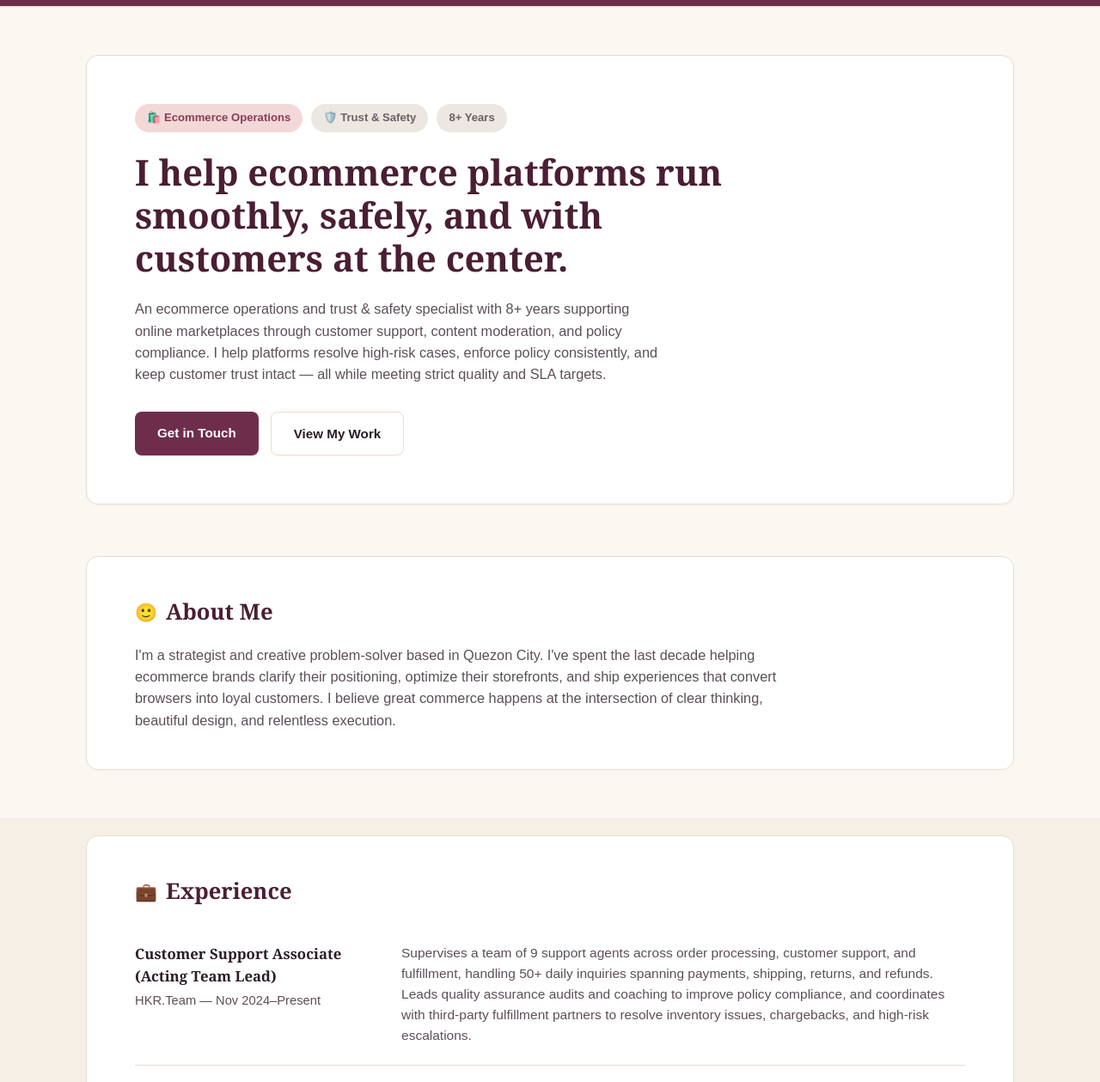
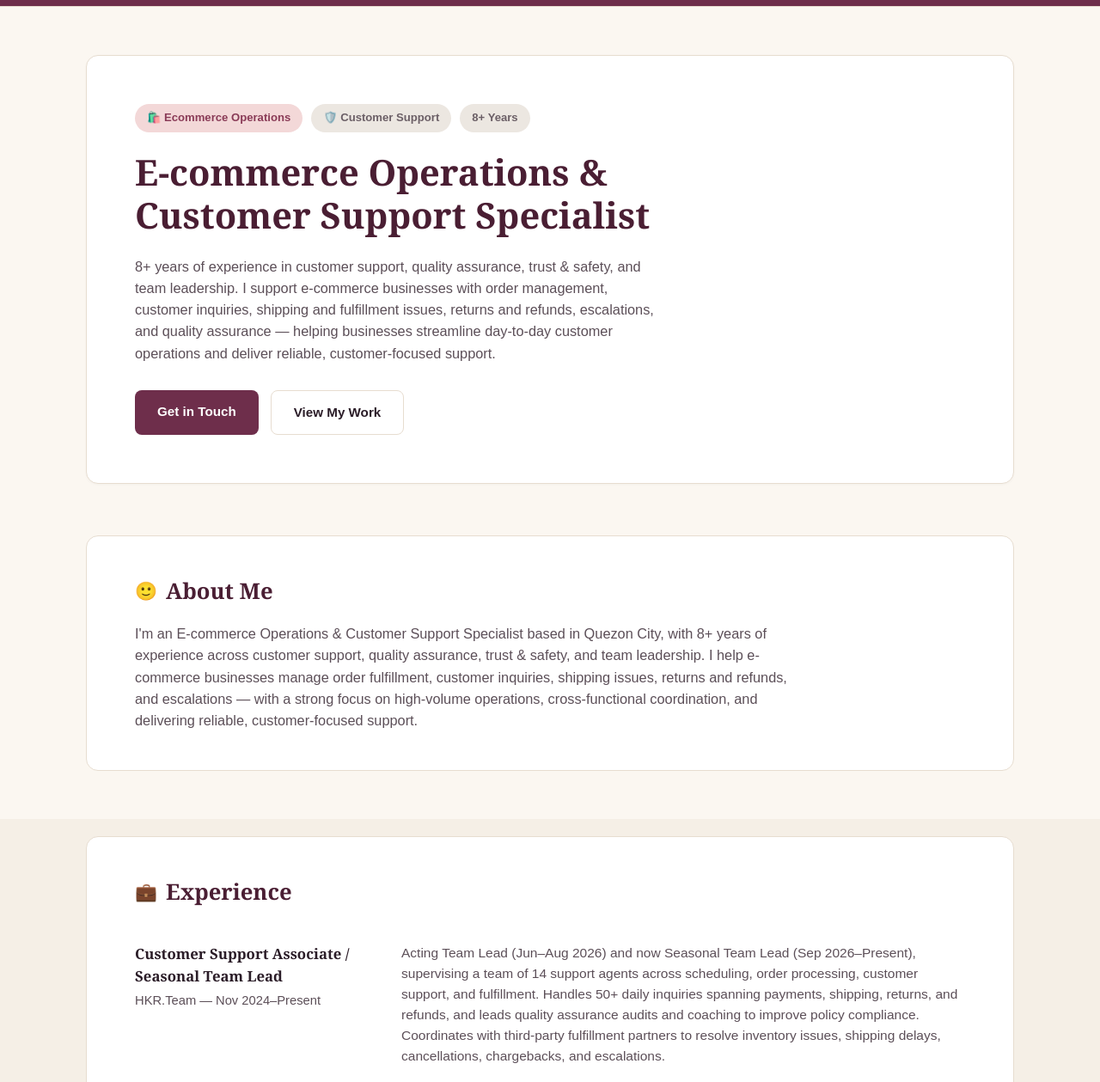
Before and after one commit to hello-rayn/rayn-portfolio, a plain HTML site: page index.html in a window 1280 px wide. Shown: the part 104-1363 px from the top of the page at 86% size. Drawn offline with Linux system fonts and the light colour scheme.

Commit message:
Add files via upload

```diff
--- a/index.html
+++ b/index.html
@@ -3,7 +3,7 @@
 <head>
 <meta charset="UTF-8">
 <meta name="viewport" content="width=device-width, initial-scale=1.0">
-<title>Raynichelle Domingo — Ecommerce Specialist</title>
+<title>Raynichelle Domingo — E-commerce Operations & Customer Support Specialist</title>
 <style>
   :root{
     --cream: #FBF7F1;
@@ -376,11 +376,11 @@
   <div class="hero-card">
     <div class="pill-row">
       <span class="pill pink">🛍️ Ecommerce Operations</span>
-      <span class="pill grey">🛡️ Trust & Safety</span>
+      <span class="pill grey">🛡️ Customer Support</span>
       <span class="pill grey">8+ Years</span>
     </div>
-    <h1>I help ecommerce platforms run smoothly, safely, and with customers at the center.</h1>
-    <p class="lede">An ecommerce operations and trust & safety specialist with 8+ years supporting online marketplaces through customer support, content moderation, and policy compliance. I help platforms resolve high-risk cases, enforce policy consistently, and keep customer trust intact — all while meeting strict quality and SLA targets.</p>
+    <h1>E-commerce Operations &amp; Customer Support Specialist</h1>
+    <p class="lede">8+ years of experience in customer support, quality assurance, trust &amp; safety, and team leadership. I support e-commerce businesses with order management, customer inquiries, shipping and fulfillment issues, returns and refunds, escalations, and quality assurance — helping businesses streamline day-to-day customer operations and deliver reliable, customer-focused support.</p>
     <div class="btn-row">
       <a href="#contact" class="btn btn-primary">Get in Touch</a>
       <a href="#work" class="btn btn-secondary">View My Work</a>
@@ -392,7 +392,7 @@
 <section class="panel" id="about">
   <div class="panel-card">
     <h2 class="section-title"><span class="icon">🙂</span> About Me</h2>
-    <p class="about-text">I'm a strategist and creative problem-solver based in Quezon City. I've spent the last decade helping ecommerce brands clarify their positioning, optimize their storefronts, and ship experiences that convert browsers into loyal customers. I believe great commerce happens at the intersection of clear thinking, beautiful design, and relentless execution.</p>
+    <p class="about-text">I'm an E-commerce Operations &amp; Customer Support Specialist based in Quezon City, with 8+ years of experience across customer support, quality assurance, trust &amp; safety, and team leadership. I help e-commerce businesses manage order fulfillment, customer inquiries, shipping issues, returns and refunds, and escalations — with a strong focus on high-volume operations, cross-functional coordination, and delivering reliable, customer-focused support.</p>
   </div>
 </section>
 
@@ -403,10 +403,10 @@
 
     <div class="exp-row">
       <div>
-        <div class="exp-role">Customer Support Associate (Acting Team Lead)</div>
+        <div class="exp-role">Customer Support Associate / Seasonal Team Lead</div>
         <div class="exp-org">HKR.Team — Nov 2024–Present</div>
       </div>
-      <div class="exp-desc">Supervises a team of 9 support agents across order processing, customer support, and fulfillment, handling 50+ daily inquiries spanning payments, shipping, returns, and refunds. Leads quality assurance audits and coaching to improve policy compliance, and coordinates with third-party fulfillment partners to resolve inventory issues, chargebacks, and high-risk escalations.</div>
+      <div class="exp-desc">Acting Team Lead (Jun–Aug 2026) and now Seasonal Team Lead (Sep 2026–Present), supervising a team of 14 support agents across scheduling, order processing, customer support, and fulfillment. Handles 50+ daily inquiries spanning payments, shipping, returns, and refunds, and leads quality assurance audits and coaching to improve policy compliance. Coordinates with third-party fulfillment partners to resolve inventory issues, shipping delays, cancellations, chargebacks, and escalations.</div>
     </div>
 
     <div class="exp-row">
@@ -487,8 +487,8 @@
         <img src="https://images.unsplash.com/photo-1522199755839-a2bacb67c546?w=1200&h=500&fit=crop" alt="Shopify store mockup placeholder">
       </div>
       <div class="caption">
-        <h3>Shopify Store Mockup</h3>
-        <p>A full Shopify storefront concept currently in progress, showcasing product pages, checkout flow, and branded visual identity. Check back soon for the finished mockup.</p>
+        <h3>Shopify Demo Store — In Progress</h3>
+        <p>Self-initiated learning project created to build hands-on experience with Shopify's storefront and admin workflows. Currently practicing product setup, collections, inventory, navigation, and order management.</p>
       </div>
     </div>
 
```
